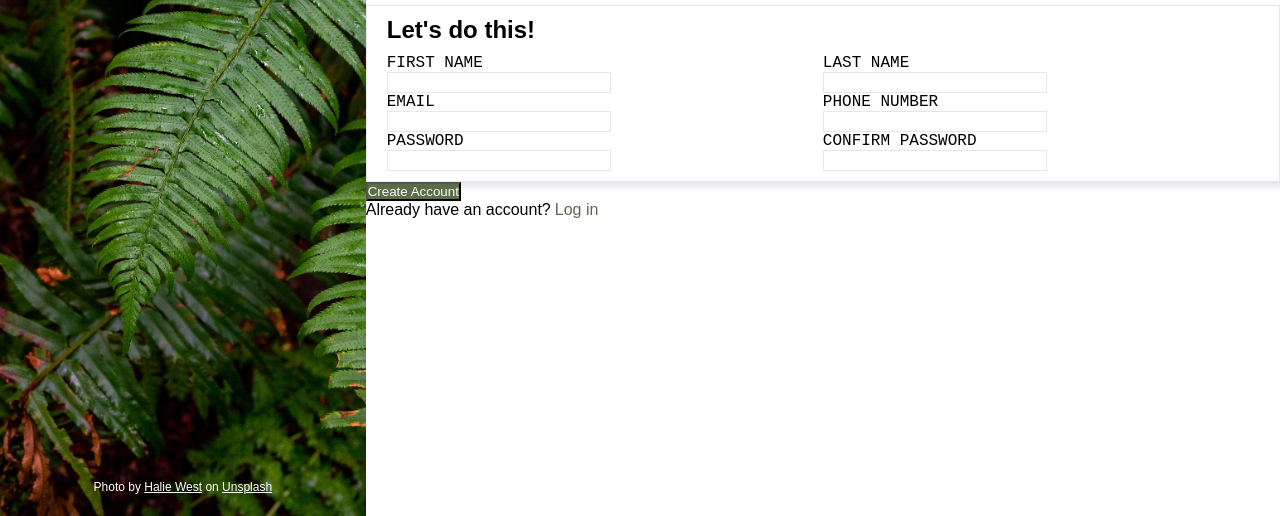
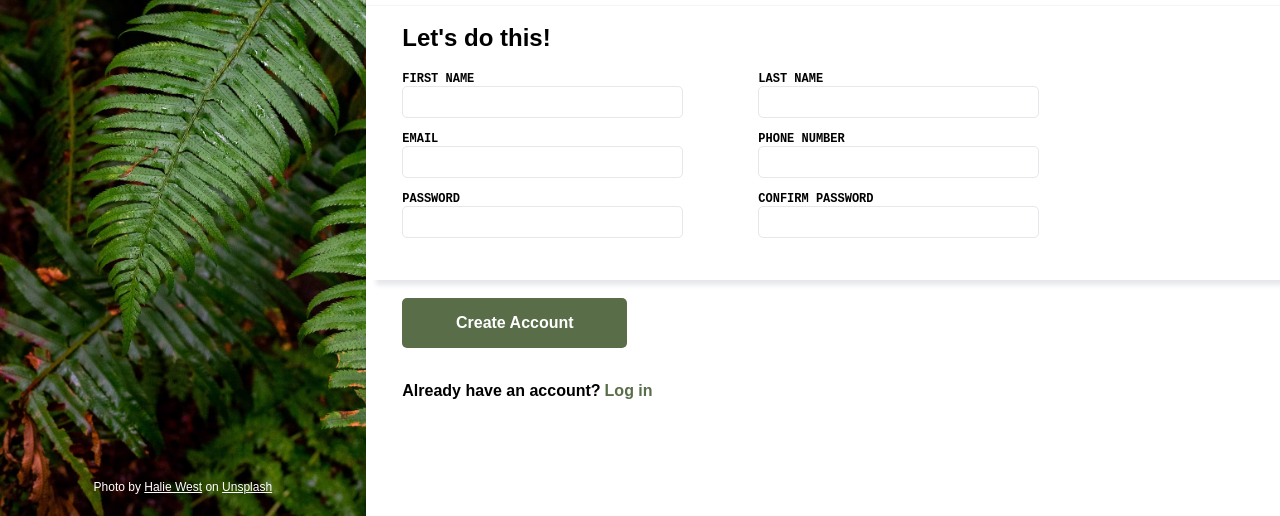
Before and after one commit to brt9029/sign-up-form, a plain HTML site: page index.html in a window 1280 px wide. Shown: the part 284-800 px from the top of the page. Drawn offline with Linux system fonts and the light colour scheme; files whose address does not match are found by name.

Commit message:
completed layout

```diff
--- a/index.css
+++ b/index.css
@@ -22,9 +22,7 @@ body {
 
 .intro-text {
   font-weight: bold;
-  margin-top: 10%;
-  margin-left: 3%;
-  margin-bottom: 5%;
+  padding: 10% 0 5% 4%;
   width: 55%;
   font-size: 22px;
 }
@@ -69,47 +67,77 @@ img {
   padding: 10px 0;
 }
 
-form {
-  width: 100%;
-}
-
 .form-content {
-  padding: 10px 20px;
-  border: 1px solid #E5E7EB;
+  border: none;
+  padding: 2% 0 3% 4%;
+  border-top: 1px solid #f5f5f5;
   box-shadow: 10px 5px 5px #E5E7EB;
 }
 
-div > h2 {
-  display: inline;
-  width: 100%;
+.form-content h2 {
+  padding-bottom: 20px;
+}
+
+.row {
+  display: flex;
   padding-bottom: 10px;
 }
 
-form > div {
-  display: flex;
-  flex-wrap: wrap;
+.field {
+  padding-right: 75px;
+  height: 50px;
 }
 
-form div {
-  flex: 50%;
+.field > * {
+  display: block;
+  font-size: 14px;
+  padding-right: 75px;
 }
 
-div label {
-  display: block;
+.field label {
   font-family: monospace;
-  font-size: 16px;
-  text-align: left;
+  font-size: 12px;
+  font-weight: bold;
 }
 
-div input {
-  padding: 2px;
-  width: 50%;
+.field input {
+  padding-left: 4px;
+  height: 25px;
+  height: 30px;
+  width: 200px;
   border: 1px solid #E5E7EB;
+  border-radius: 5px;
+  font-family: Arial, Helvetica, sans-serif;
+}
+input:focus {
+  outline: none !important;
+  border: 1px solid blue;
+  box-shadow: 2px 2px 4px 2px #E5E7EB;
+}
+
+input:invalid {
+  border: 1px solid red;
+}
+
+.bottom-text {
+  font-size: 16px;
+  font-weight: bold;
+  padding: 2% 4%;
+}
+
+.bottom-text > div {
+  padding-top: 4%;
 }
 
 button {
   color: white;
   background-color: #596D48;
+  border: none;
+  border-radius: 5px;
+  font-size: 16px;
+  font-weight: bold;
+  width: 225px;
+  height: 50px;
 }
 
 .login {
--- a/index.html
+++ b/index.html
@@ -30,42 +30,50 @@
       <div class="form-content">
         <h2>Let's do this!</h2>
 
-        <div>
+        <div class="row">
+          <div class="field">
             <label for="fname">FIRST NAME</label>
             <input type="text" name="fname" id="fname" />
           </div>
 
-        <div>
+          <div class="field">
             <label for="lname">LAST NAME</label>
             <input type="text" name="lname" id="lname" />
           </div>
+        </div>
 
-        <div>
+        <div class="row">
+          <div class="field">
             <label for="email">EMAIL</label>
             <input type="email" name="email" id="email" />
           </div>
 
-        <div>
+          <div class="field">
             <label for="tel">PHONE NUMBER</label>
-          <input for="tel" name="tel" id="tel" />
+            <input type="tel" name="tel" id="tel" />
+          </div>
         </div>
 
-        <div>
+        <div class="row">
+          <div class="field">
             <label for="password">PASSWORD</label>
-          <input for="password" name="password" id="password" />
+            <input type="password" name="password" id="password" />
           </div>
 
-        <div>
+          <div class="field">
             <label for="cpassword">CONFIRM PASSWORD</label>
-          <input for="cpassword" name="cpassword" id="cpassword" />
+            <input type="password" name="cpassword" id="cpassword" />
+          </div>
+        </div>
       </div>
 
-      </div>
-
+      <div class="bottom-text">
         <button>Create Account</button>
         <div>
           Already have an account?<a href="" class="login">Log in</a>
         </div>
+      </div>
+
     </form>
 
   </div>
```
Lines whose indentation alone changed are shown as unchanged.
